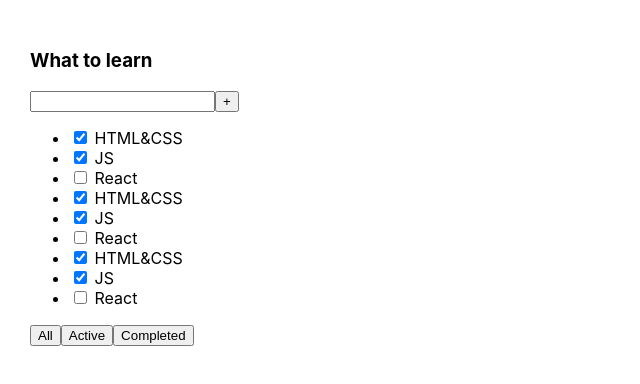
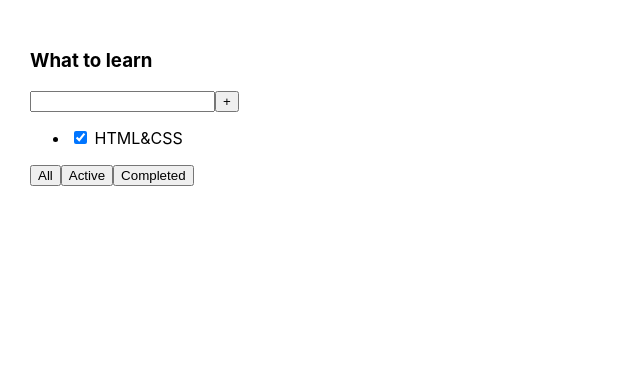
Before and after one commit to Dimkysy/repeat-todolist-lushci, a React (Create React App) app: page / in a window 1280 px wide. Shown: the top 384 px of the page, without its empty margins (0-640 px from the left). Built offline with nearby package versions, Linux system fonts and the light colour scheme.

Commit message:
test merg repeat 1_1

```diff
--- a/src/App.tsx
+++ b/src/App.tsx
@@ -12,14 +12,7 @@ function App() {
                 </div>
                 <ul>
                     <li><input type="checkbox" checked={true}/> <span>HTML&CSS</span></li>
-                    <li><input type="checkbox" checked={true}/> <span>JS</span></li>
-                    <li><input type="checkbox" checked={false}/> <span>React</span></li>
-                    <li><input type="checkbox" checked={true}/> <span>HTML&CSS</span></li>
-                    <li><input type="checkbox" checked={true}/> <span>JS</span></li>
-                    <li><input type="checkbox" checked={false}/> <span>React</span></li>
-                    <li><input type="checkbox" checked={true}/> <span>HTML&CSS</span></li>
-                    <li><input type="checkbox" checked={true}/> <span>JS</span></li>
-                    <li><input type="checkbox" checked={false}/> <span>React</span></li>
+
                 </ul>
                 <div>
                     <button>All</button>
```
